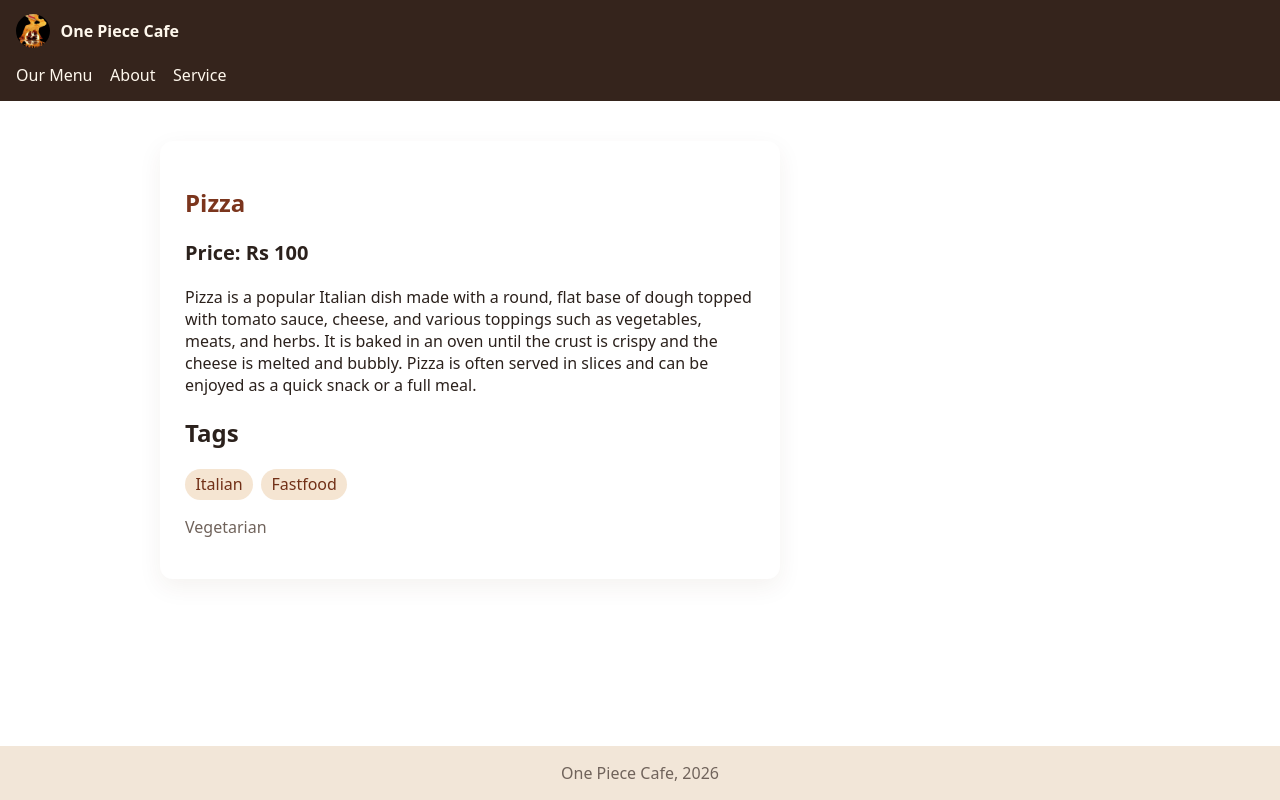
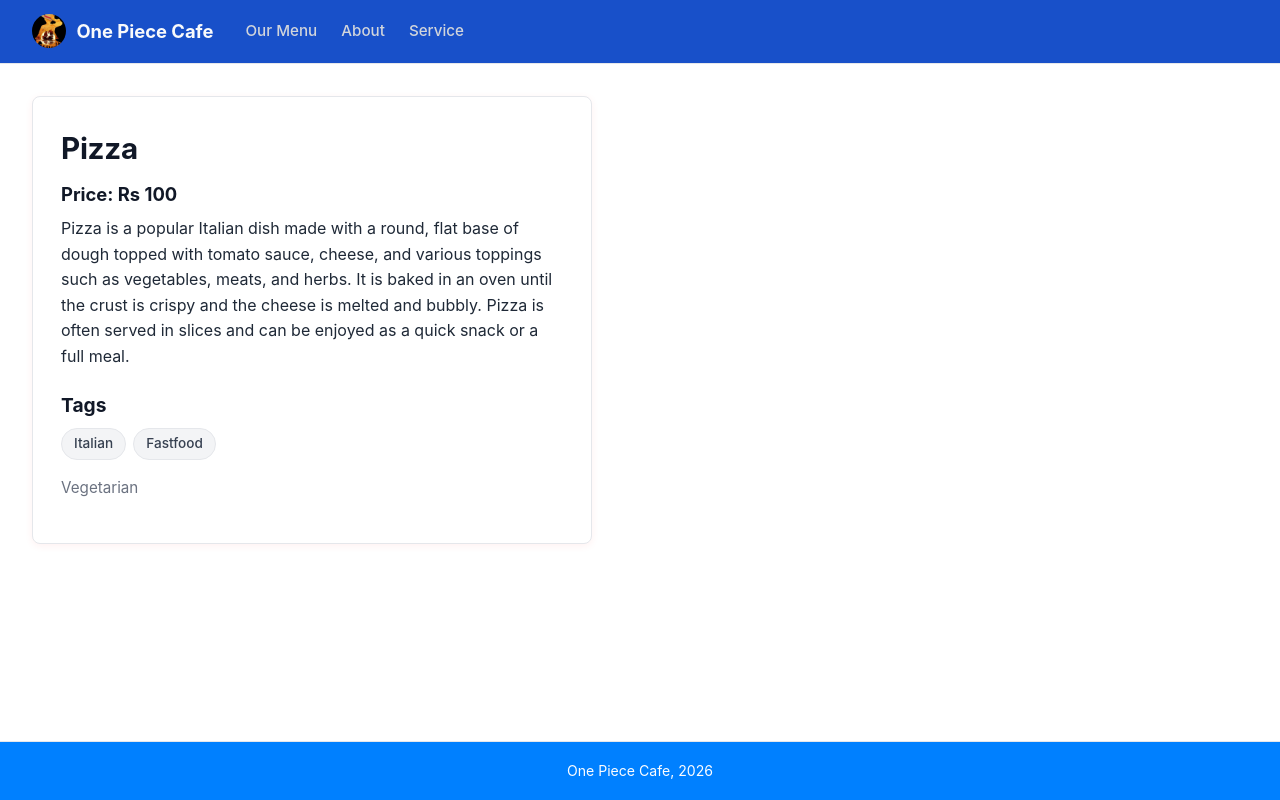
Before and after one commit to Narasimhudu-panyam/django-classes, a Django app: page /dish/1/ in a window 1280 px wide. Run offline with Django 5.2, Linux system fonts and the light colour scheme.

Commit message:
Initial commit

```diff
--- a/order/static/order/style.css
+++ b/order/static/order/style.css
@@ -1,44 +1,249 @@
+/* ===================================================
+   One Piece Cafe - Simple & Clean Minimal Theme
+   =================================================== */
+
 :root {
-    color-scheme: light;
-    font-family: system-ui, -apple-system, BlinkMacSystemFont, "Segoe UI", sans-serif;
-    color: #2b211c;
-    background:white;
+    --bg-color: #ffffff;
+    --surface-color: #ffffff;
+    --text-primary: #1f2937;
+    --text-muted: #6b7280;
+    --primary: #111827;
+    --primary-hover: #374151;
+    --link-color: #2563eb;
+    --link-hover: #1d4ed8;
+    --border-color: #e5e7eb;
+    --nav-bg: #1850c9;
+    --nav-text: #f9fafb;
+    --tag-bg: #f3f4f6;
+    --tag-text: #374151;
+    --shadow: 0 2px 8px rgba(255, 4, 4, 0.06);
 }
 
-* { box-sizing: border-box; }
+* {
+    box-sizing: border-box;
+}
 
-body { margin: 0; min-height: 100vh; display: flex; flex-direction: column; }
+body {
+    margin: 0;
+    min-height: 100vh;
+    display: flex;
+    flex-direction: column;
+    font-family: -apple-system, BlinkMacSystemFont, "Segoe UI", Roboto, Helvetica, Arial, sans-serif;
+    color: var(--text-primary);
+    background-color: var(--bg-color);
+    line-height: 1.6;
+    text-align: left;
+}
 
+/* ================= Header & Navigation (Left Corner) ================= */
 .top {
     display: flex;
-    flex-direction: column;
-    align-items: flex-start;
-    gap: 1rem;
-    padding: .9rem 1rem;
-    background: #35241c;
-    color: #fff8ed;
+    align-items: center;
+    justify-content: flex-start;
+    gap: 2rem;
+    padding: 0.9rem 2rem;
+    background-color: var(--nav-bg);
+    color: var(--nav-text);
+    border-bottom: 1px solid var(--border-color);
 }
 
-.brand { display: inline-flex; align-items: center; gap: .65rem; color: inherit; font-weight: 700; text-decoration: none; text-transform: capitalize; }
-.brand img { border-radius: 50%; object-fit: cover; }
-nav { display: flex; gap: 1.1rem; }
-nav a { color: inherit; text-decoration: none; }
-nav a:hover, nav a:focus { color: #ffc76b; }
+.brand {
+    display: inline-flex;
+    align-items: center;
+    gap: 0.65rem;
+    color: var(--nav-text);
+    font-size: 1.15rem;
+    font-weight: 700;
+    text-decoration: none;
+}
 
-main { width: min(960px, calc(100% - 2rem)); margin: 2.5rem auto; flex: 1; }
-main.menu-page { width: auto; margin: 1rem; }
-h1 { color: #7b351d; }
-a { color: #9a431f; }
-li { margin: .55rem 0; }
-.muted { color: #70635b; }
-.card { max-width: 620px; padding: 1.5rem; border: 1px solid white; border-radius: 12px; background: #fff; box-shadow: 0 8px 24px #4a2c1710; }
-.tags { display: flex; flex-wrap: wrap; gap: .5rem; padding: 0; list-style: none; }
-.tags li { margin: 0; padding: .3rem .65rem; border-radius: 999px; background: #f5e5d2; color: #713017; }
-.total { font-size: 1.25rem; font-weight: 700; }
-.button { display: inline-block; padding: .65rem 1rem; border-radius: 7px; background: #9a431f; color: white; text-decoration: none; }
-.button:hover, .button:focus { background: #713017; }
-footer { padding: 1rem; text-align: center; color: #70635b; background: #f2e6d8; }
+.brand img {
+    border-radius: 50%;
+    object-fit: cover;
+}
 
-@media (max-width: 520px) {
-    nav { flex-wrap: wrap; }
+nav {
+    display: flex;
+    align-items: center;
+    gap: 1.5rem;
+    justify-content: flex-start;
 }
+
+nav a {
+    color: #d1d5db;
+    text-decoration: none;
+    font-size: 0.95rem;
+    font-weight: 500;
+    transition: color 0.15s ease;
+}
+
+nav a:hover,
+nav a:focus {
+    color: #ffffff;
+}
+
+/* ================= Main Content (Left Corner) ================= */
+main {
+    width: 100%;
+    max-width: 680px;
+    margin: 2rem 0 2rem 2rem;
+    padding: 0;
+    flex: 1;
+    text-align: left;
+}
+
+main.menu-page {
+    width: 100%;
+    max-width: 680px;
+    margin: 2rem 0 2rem 2rem;
+}
+
+/* Headings & Text */
+h1 {
+    color: var(--primary);
+    font-size: 1.85rem;
+    margin-top: 0;
+    margin-bottom: 0.5rem;
+    letter-spacing: -0.3px;
+    text-align: left;
+}
+
+h2 {
+    color: var(--primary);
+    font-size: 1.2rem;
+    margin-top: 1.25rem;
+    margin-bottom: 0.4rem;
+    text-align: left;
+}
+
+p {
+    margin: 0.4rem 0 0.9rem;
+    color: var(--text-primary);
+    text-align: left;
+}
+
+a {
+    color: var(--link-color);
+    text-decoration: none;
+}
+
+a:hover {
+    color: var(--link-hover);
+    text-decoration: underline;
+}
+
+ul {
+    padding-left: 1.25rem;
+    margin: 0.75rem 0 1.25rem;
+    text-align: left;
+}
+
+li {
+    margin: 0.4rem 0;
+    text-align: left;
+}
+
+.muted {
+    color: var(--text-muted);
+    font-size: 0.95rem;
+}
+
+/* ================= Dish Card (Left Corner) ================= */
+.card {
+    width: 100%;
+    max-width: 560px;
+    margin: 0;
+    padding: 1.75rem;
+    border-radius: 8px;
+    background-color: var(--surface-color);
+    border: 1px solid var(--border-color);
+    box-shadow: var(--shadow);
+    text-align: left;
+}
+
+/* ================= Tags ================= */
+.tags {
+    display: flex;
+    flex-wrap: wrap;
+    gap: 0.45rem;
+    padding: 0;
+    list-style: none;
+    margin: 0.5rem 0 1rem;
+}
+
+.tags li {
+    margin: 0;
+    padding: 0.25rem 0.75rem;
+    border-radius: 16px;
+    background-color: var(--tag-bg);
+    color: var(--tag-text);
+    border: 1px solid var(--border-color);
+    font-size: 0.85rem;
+    font-weight: 500;
+}
+
+
+.total {
+    font-size: 1.15rem;
+    font-weight: 700;
+    color: var(--primary);
+    margin: 0.4rem 0;
+}
+
+.button {
+    display: inline-block;
+    padding: 0.55rem 1.1rem;
+    border-radius: 6px;
+    background-color: var(--primary);
+    color: #ffffff;
+    font-size: 0.95rem;
+    font-weight: 500;
+    text-decoration: none;
+    transition: background-color 0.15s ease;
+}
+
+.button:hover,
+.button:focus {
+    background-color: var(--primary-hover);
+    color: #ffffff;
+    text-decoration: none;
+}
+
+
+footer {
+    padding: 1.1rem 2rem;
+    text-align: center;
+    color: #fbfcff;
+    background-color: #0080ff;
+    border-top: 1px solid var(--border-color);
+    font-size: 0.88rem;
+    margin-top: auto;
+}
+
+
+@media (max-width: 640px) {
+    .top {
+        flex-direction: column;
+        align-items: flex-start;
+        gap: 0.75rem;
+        padding: 1rem;
+    }
+
+    nav {
+        gap: 1.25rem;
+        flex-wrap: wrap;
+    }
+
+    main, main.menu-page {
+        width: calc(100% - 2rem);
+        margin: 1.5rem 1rem;
+    }
+
+    footer {
+        padding: 1rem;
+    }
+
+    .card {
+        padding: 1.25rem;
+    }
+}
--- a/order/templates/order/base.html
+++ b/order/templates/order/base.html
@@ -5,7 +5,7 @@
     <meta charset="UTF-8">
     <meta name="viewport" content="width=device-width, initial-scale=1.0">
     <title>{% block title %}One Piece Cafe{% endblock %}</title>
-    <link rel="stylesheet" href="{% static 'order/style.css' %}">
+    <link rel="stylesheet" href="{% static 'order/style.css' %}?v=5">
     <link rel="icon" type="image/jpeg" href="{% static 'order/logo.jpg' %}">
 </head>
 <body>
--- a/order/templates/order/home.html
+++ b/order/templates/order/home.html
@@ -4,6 +4,8 @@
 
 {% block content %}
     <h1>Welcome to One Piece Cafe</h1>
-    <p>Enjoy a variety of delicious dishes made for you.</p>
-    <a class="button" href="{% url 'menu' %}">Explore our menu</a>
+    <p>Enjoy a variety of delicious dishes made fresh every day just for you.</p>
+    <p>Whether you're looking for a quick bite, a relaxing coffee break, or a full meal with friends, we have something special on our menu. From freshly baked pizzas and juicy burgers to authentic Italian pasta, crunchy salads, and handcrafted sushi, each dish is prepared with quality ingredients and great care.</p>
+    <p>Browse through our daily selections, check out pricing and ingredients, and order your favorite dishes directly online.</p>
+    <a class="button" href="{% url 'menu' %}">Menu</a>
 {% endblock %}
```
